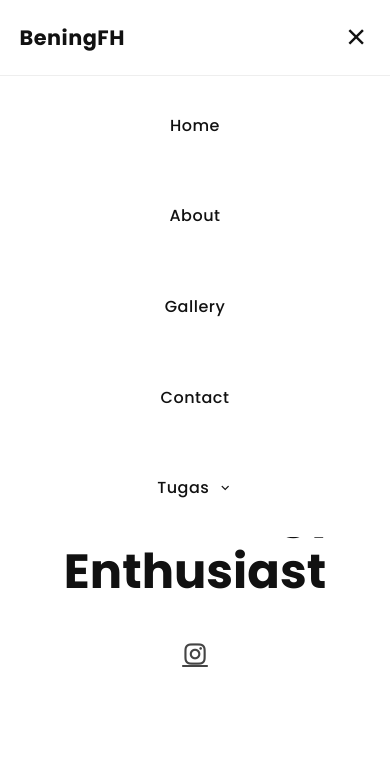
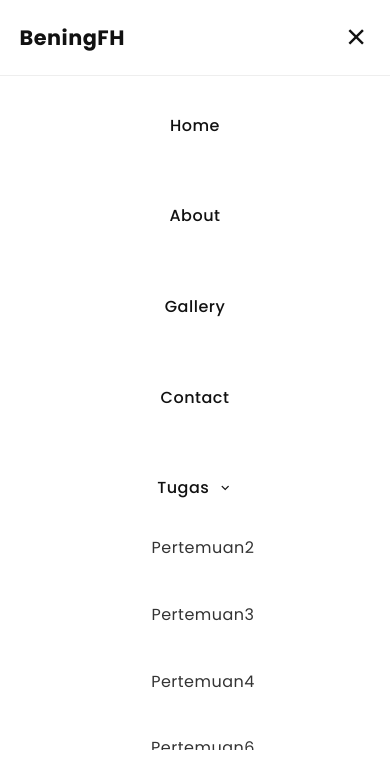
Before and after one commit to Reee00/bening, a plain HTML site: page index.html in a window 390 px wide. Both pictures are taken after a click on the element 356 px from the left and 37 px from the top of the page. Drawn offline with nearby package versions, Linux system fonts and the light colour scheme.

Commit message:
update dropdown

```diff
--- a/assets/css/style.css
+++ b/assets/css/style.css
@@ -400,7 +400,7 @@ body {
 }
 
 /* === RESPONSIVE NAVBAR (MOBILE) === */
-@media (max-width: 768px) {
+/* @media (max-width: 768px) {
   .menu-toggle {
     display: block;
   }
@@ -438,4 +438,62 @@ body {
   .dropdown-menu a {
     padding: 0.3rem 0;
   }
+} */
+/* === RESPONSIVE NAVBAR (MOBILE) === */
+@media (max-width: 768px) {
+  .menu-toggle {
+    display: block;
+  }
+
+  .nav-links {
+    position: absolute;
+    top: 100%;
+    right: 0;
+    flex-direction: column;
+    background: #fff;
+    width: 100%;
+    text-align: center;
+    border-top: 1px solid #eee;
+    padding: 1.5rem 0;
+    display: none;
+    max-height: 80vh;         /* 🔹 Batasi tinggi maksimal agar tidak melebihi layar */
+    overflow-y: auto;         /* 🔹 Aktifkan scroll vertikal jika isi terlalu panjang */
+    z-index: 9999;            /* 🔹 Pastikan di atas elemen lain */
+    scroll-behavior: smooth;  /* 🔹 Scroll halus saat digulir */
+  }
+
+  .nav-links.show {
+    display: flex;
+  }
+
+  .nav-links li {
+    margin: 0.8rem 0;
+  }
+
+  /* Dropdown tetap bisa diklik dan terlihat penuh di mobile */
+  .dropdown-menu {
+    position: static;
+    background: none;
+    box-shadow: none;
+    opacity: 1;
+    transform: none;
+    padding-left: 1rem;
+    display: block;          /* 🔹 Pastikan dropdown muncul sepenuhnya */
+  }
+
+  .dropdown-menu a {
+    padding: 0.4rem 0;
+    display: block;
+    color: #333;
+  }
+
+  /* 🔹 Tambahan gaya scrollbar agar halus */
+  .nav-links::-webkit-scrollbar {
+    width: 6px;
+  }
+
+  .nav-links::-webkit-scrollbar-thumb {
+    background-color: rgba(0, 0, 0, 0.2);
+    border-radius: 6px;
+  }
 }
```
